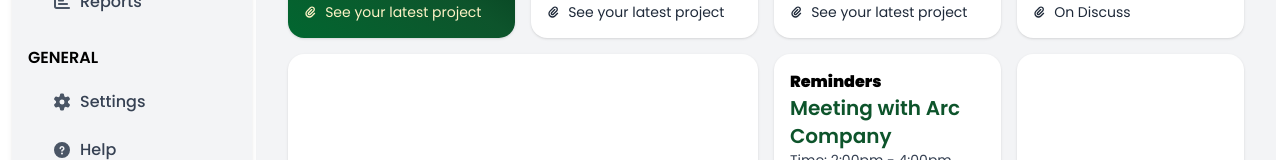
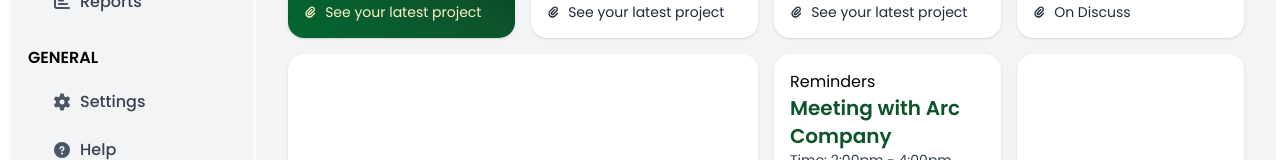
Before and after one commit to Blxss-T/Progress-Tracking-System-frontend, a React (Vite) app: page / in a window 1280 px wide. Shown: the part 300-460 px from the top of the page. Built offline with nearby package versions, Linux system fonts and the light colour scheme; a web font is replaced by a local one.

Commit message:
Initial commit

```diff
--- a/src/components/Dashboard.jsx
+++ b/src/components/Dashboard.jsx
@@ -110,7 +110,7 @@ function Dashboard() {
       <Chart />
     </div>
     <div className="bg-white rounded-2xl shadow p-4 h-40 flex flex-col justify-between">
-      <h2 className='text-sm sm:text-base break-words font-black'>Reminders</h2>
+      <h2 className='text-sm sm:text-base break-words'>Reminders</h2>
       <span className='text-green-900 font-semibold'>Meeting with Arc Company</span>
       <p className='text-sm text-gray-700'>Time: 2:00pm - 4:00pm </p>
       <button className='flex items-center text-sm text-white bg-gradient-to-br from-green-900 to-green-800 rounded-2xl p-1 gap-2'>
```
